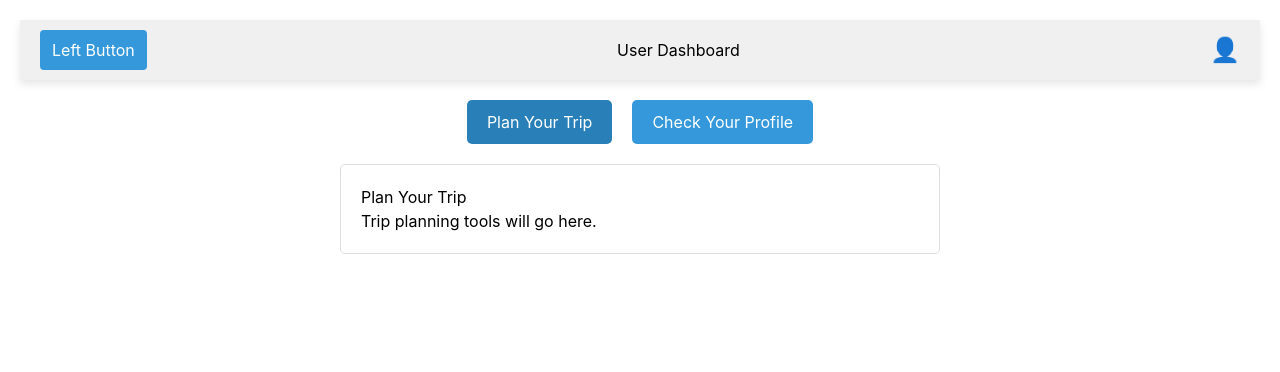
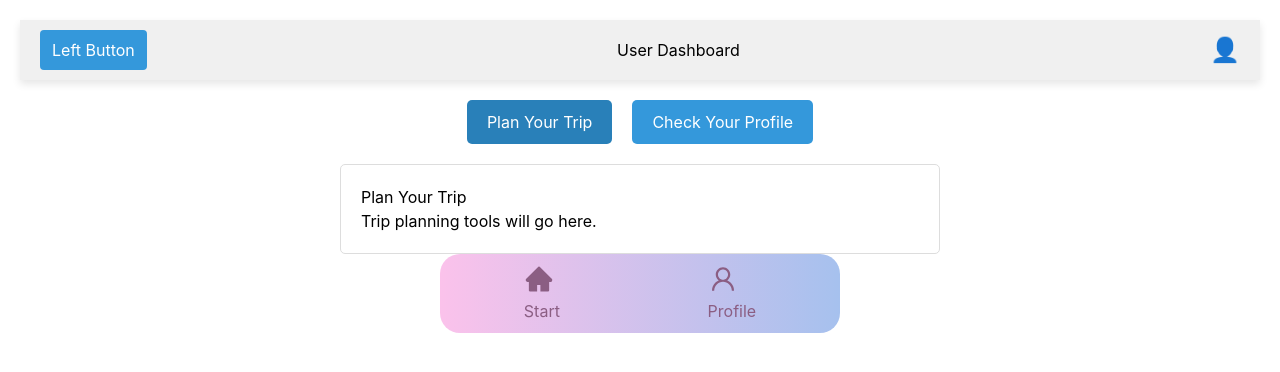
Before and after one commit to nsriv531/Promenade-HTC-2024-, a React (Create React App) app: page /dashboard in a window 1280 px wide. Shown: the top 372 px of the page. Built offline with nearby package versions, Linux system fonts and the light colour scheme.

Commit message:
adding dashboard

```diff
--- a/package.json
+++ b/package.json
@@ -13,6 +13,7 @@
     "lucide-react": "^0.456.0",
     "react": "^18.3.1",
     "react-dom": "^18.3.1",
+    "react-icons": "^5.3.0",
     "react-router-dom": "^6.28.0",
     "react-scripts": "5.0.1",
     "web-vitals": "^2.1.4"
--- /dev/null
+++ b/src/Components/Footer.js
@@ -0,0 +1,39 @@
+// ButtonComponent.js
+import React from 'react';
+import { useNavigate } from 'react-router-dom';
+import { AiFillHome, AiOutlineUser } from 'react-icons/ai';
+
+const Footer = () => {
+  const navigate = useNavigate();
+
+  return (
+    <div style={{
+      display: 'flex',
+      justifyContent: 'space-around',
+      alignItems: 'center',
+      padding: '10px',
+      background: 'linear-gradient(to right, #fbc2eb, #a6c1ee)',
+      borderRadius: '20px',
+      width: '100%',
+      maxWidth: '400px',
+      margin: 'auto',
+    }}>
+      <div
+        style={{ textAlign: 'center', cursor: 'pointer' }}
+        onClick={() => navigate('/')}
+      >
+        <AiFillHome size={30} color="#8b5e83" />
+        <p style={{ color: '#8b5e83', marginTop: '5px' }}>Start</p>
+      </div>
+      <div
+        style={{ textAlign: 'center', cursor: 'pointer' }}
+        onClick={() => navigate('/profile')}
+      >
+        <AiOutlineUser size={30} color="#8b5e83" />
+        <p style={{ color: '#8b5e83', marginTop: '5px' }}>Profile</p>
+      </div>
+    </div>
+  );
+};
+
+export default Footer;
--- a/src/Dashboard.js
+++ b/src/Dashboard.js
@@ -1,6 +1,7 @@
 // src/Components/Dashboard.js
 import React, { useState } from 'react';
 import './Styling/Dashboard.css'; // For custom CSS styling
+import Footer from './Components/Footer';
 
 function Dashboard() {
   const [activeTab, setActiveTab] = useState("trip");
@@ -32,6 +33,8 @@ function Dashboard() {
         {activeTab === "trip" && <PlanYourTrip />}
         {activeTab === "profile" && <CheckYourProfile />}
       </div>
+
+      <Footer />
     </div>
   );
 }
```
Also changed, not shown: 1 other file (tests, documents, lock files or other folders).
